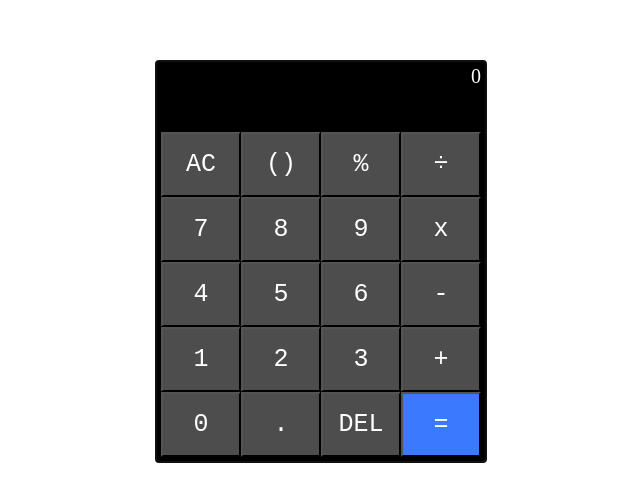
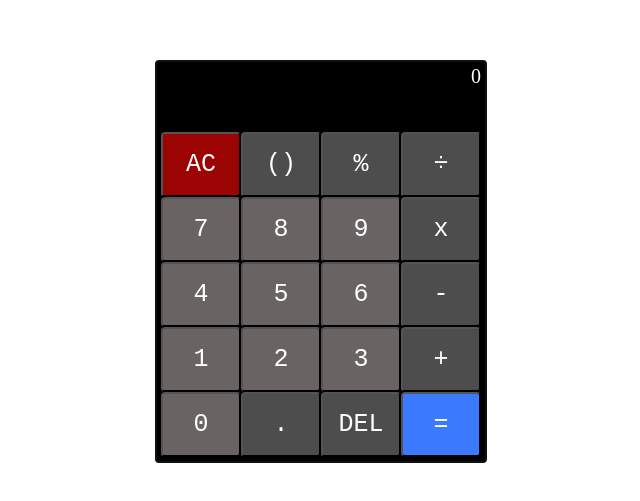
Before and after one commit to jng34/js-calculator, a React (Vite) app: page / in a window 1280 px wide. Shown: the part 147-648 px from the top of the page, without its empty margins (319-959 px from the left). Built offline with nearby package versions, Linux system fonts and the light colour scheme.

Commit message:
edited css for buttons

```diff
--- a/src/index.css
+++ b/src/index.css
@@ -4,7 +4,7 @@ button {
   width: 80px;
   color: white;
   outline: 1px solid black;
-  /* border: none; */
+  border-radius: 5%;
   background: #4d4d4d;
   font-family: Share Tech Mono, monospace;
   font-size: 25px;
@@ -20,6 +20,10 @@ button {
 
 #equals {
   background-color: rgb(59, 121, 255);
+}
+
+#clear {
+  background-color: rgba(207, 4, 4, 0.753);
 }
 
 .calculator {
@@ -51,3 +55,7 @@ button {
   overflow-wrap: break-word;
   word-wrap: break-word;
 }
+
+#one, #two, #three, #four, #five, #six, #seven, #eight, #nine, #zero {
+  background-color: #696363;
+}
```
